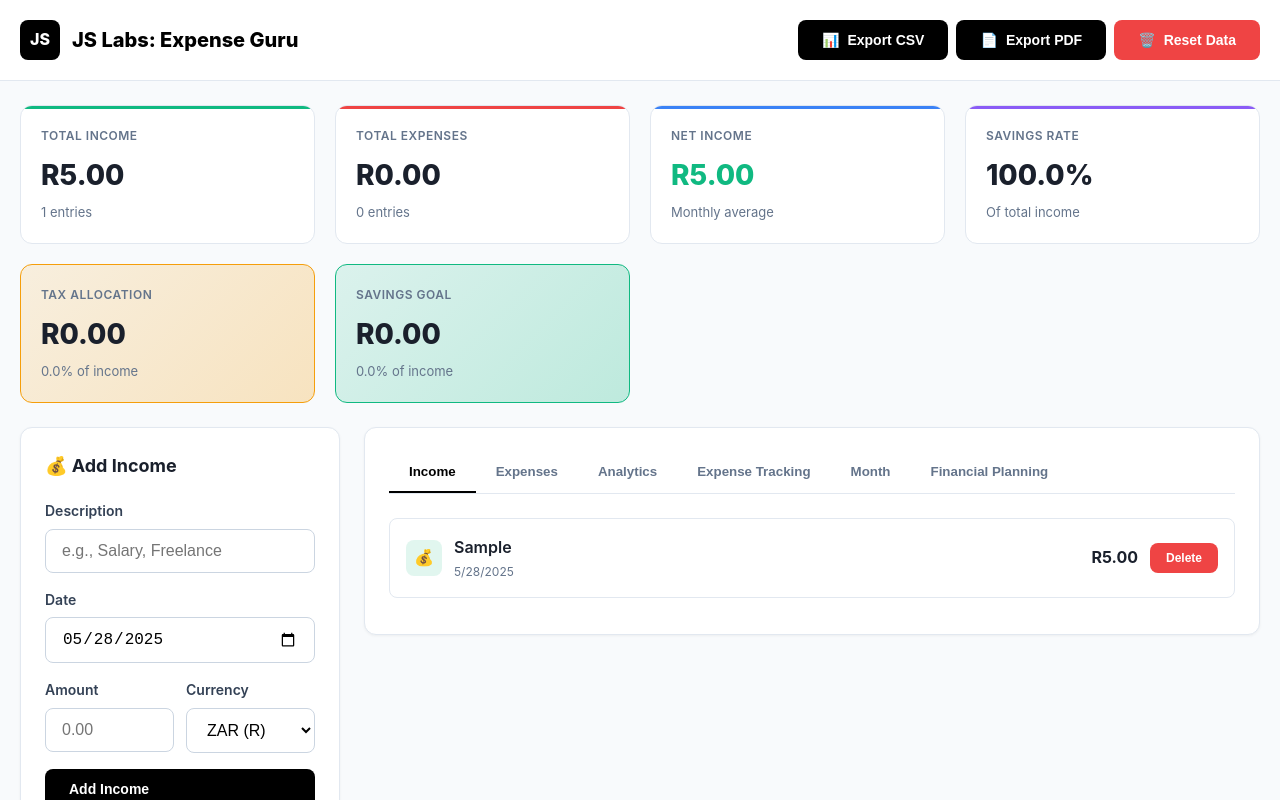
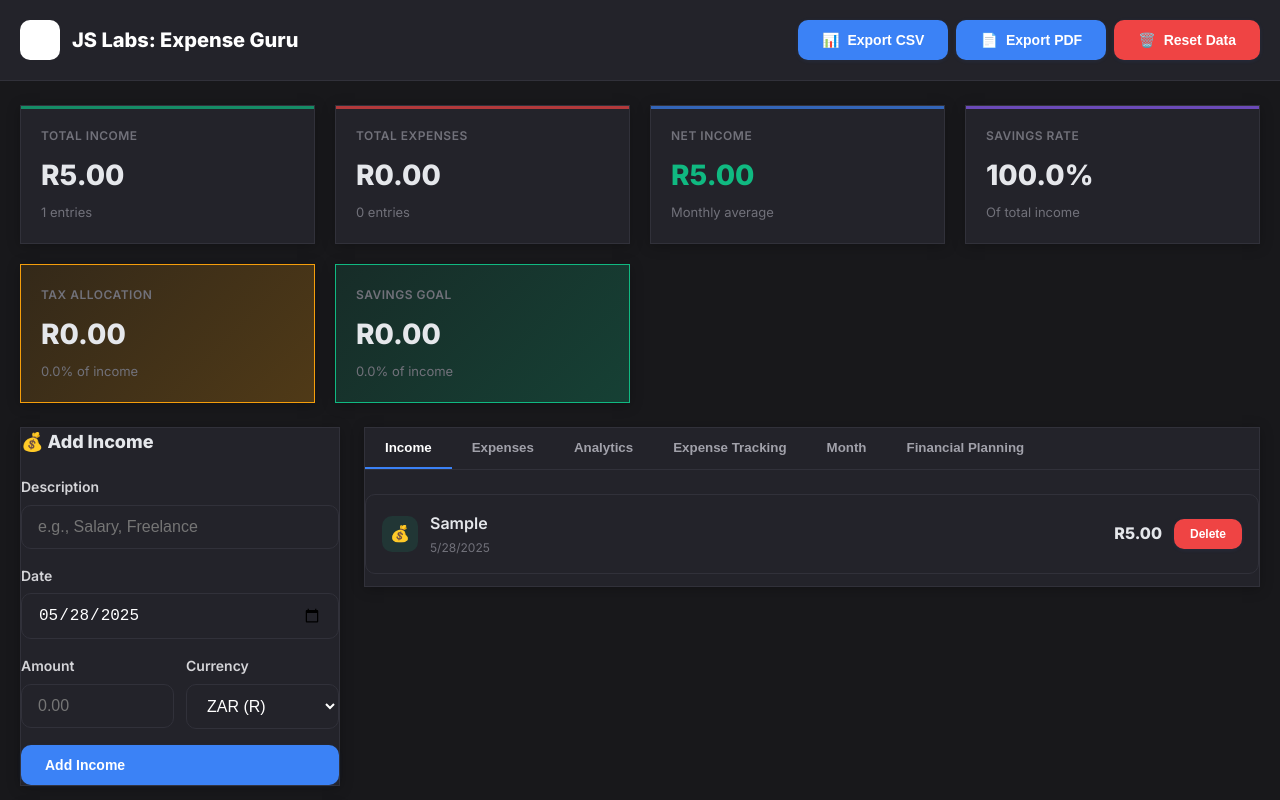
Before and after one commit to jslabxyz/js-labs-expense-guru, a plain HTML site: page index.html in a window 1280 px wide. Both pictures are taken after typing "Sample", "5" into the empty fields and a click on the button "Add Income". Shown: the top 800 px of the page. Drawn offline with nearby package versions, Linux system fonts and the light colour scheme.

Commit message:
Redesign: Apply dark, modern, high-contrast theme inspired by Basedash analytics UI

```diff
--- a/css/styles.css
+++ b/css/styles.css
@@ -1,3 +1,5 @@
+@import url('https://fonts.googleapis.com/css2?family=Inter:wght@400;600;800&display=swap');
+
 * {
     margin: 0;
     padding: 0;
@@ -5,29 +7,34 @@
 }
 
 :root {
-    --primary: #000;
-    --secondary: #1a202c;
+    --primary: #fff;
+    --secondary: #e5e7eb;
     --accent: #3b82f6;
     --success: #10b981;
     --danger: #ef4444;
     --warning: #f59e0b;
     --purple: #8b5cf6;
-    --gray-50: #f8fafc;
-    --gray-100: #f1f5f9;
-    --gray-200: #e2e8f0;
-    --gray-300: #cbd5e1;
-    --gray-400: #94a3b8;
-    --gray-500: #64748b;
-    --gray-600: #475569;
-    --gray-700: #334155;
-    --gray-800: #1e293b;
-    --gray-900: #0f172a;
-    --radius: 8px;
-    --transition: all 0.2s ease;
+    --gray-50: #18181b;
+    --gray-100: #23232a;
+    --gray-200: #26272b;
+    --gray-300: #31313a;
+    --gray-400: #3f3f46;
+    --gray-500: #71717a;
+    --gray-600: #a1a1aa;
+    --gray-700: #d4d4d8;
+    --gray-800: #e4e4e7;
+    --gray-900: #fff;
+    --radius: 10px;
+    --transition: all 0.2s cubic-bezier(.4,0,.2,1);
+    --card-bg: #23232a;
+    --text-primary: #fff;
+    --text-secondary: #a1a1aa;
+    --border-color: #31313a;
+    --bg-secondary: #18181b;
 }
 
 body {
-    font-family: -apple-system, BlinkMacSystemFont, 'Segoe UI', Roboto, sans-serif;
+    font-family: 'Inter', -apple-system, BlinkMacSystemFont, 'Segoe UI', Roboto, sans-serif;
     background: var(--gray-50);
     color: var(--secondary);
     line-height: 1.6;
@@ -41,8 +48,8 @@ body {
 }
 
 .header {
-    background: white;
-    border-bottom: 1px solid var(--gray-200);
+    background: var(--card-bg);
+    border-bottom: 1px solid var(--border-color);
     padding: 20px 0;
 }
 
@@ -81,8 +88,8 @@ body {
 
 /* Buttons */
 .btn {
-    background: var(--primary);
-    color: white;
+    background: var(--accent);
+    color: #fff;
     border: none;
     padding: 12px 24px;
     border-radius: var(--radius);
@@ -94,21 +101,22 @@ body {
     align-items: center;
     gap: 8px;
     white-space: nowrap;
+    box-shadow: 0 1px 4px rgba(59,130,246,0.10);
 }
 
 .btn:hover {
-    background: var(--gray-800);
-    transform: translateY(-1px);
+    background: #2563eb;
+    transform: translateY(-1px) scale(1.03);
 }
 
 .btn-secondary {
-    background: white;
+    background: var(--gray-100);
     color: var(--gray-700);
     border: 1px solid var(--gray-300);
 }
 
 .btn-secondary:hover {
-    background: var(--gray-50);
+    background: var(--gray-200);
 }
 
 .btn-sm {
@@ -121,7 +129,7 @@ body {
 }
 
 .btn-danger:hover {
-    background: #dc2626;
+    background: #b91c1c;
 }
 
 /* Forms */
@@ -140,17 +148,18 @@ body {
 .form-input, .form-select {
     width: 100%;
     padding: 12px 16px;
-    border: 1px solid var(--gray-300);
+    border: 1px solid var(--border-color);
     border-radius: var(--radius);
     font-size: 16px;
     transition: var(--transition);
-    background: white;
+    background: var(--gray-100);
+    color: var(--text-primary);
 }
 
 .form-input:focus, .form-select:focus {
     outline: none;
     border-color: var(--accent);
-    box-shadow: 0 0 0 3px rgba(59, 130, 246, 0.1);
+    box-shadow: 0 0 0 3px rgba(59,130,246,0.15);
 }
 
 .form-row {
@@ -160,12 +169,11 @@ body {
 }
 
 /* Cards */
-.card {
-    background: white;
-    border-radius: 12px;
-    padding: 24px;
-    border: 1px solid var(--gray-200);
-    box-shadow: 0 1px 3px rgba(0,0,0,0.05);
+.card, .metric-card, .calendar-view, .planning-section, .planning-summary, .month-card {
+    background: var(--card-bg);
+    border: 1px solid var(--border-color);
+    color: var(--text-primary);
+    box-shadow: 0 2px 12px rgba(0,0,0,0.25);
 }
 
 .card-header {
@@ -190,10 +198,7 @@ body {
 }
 
 .metric-card {
-    background: white;
-    border-radius: 12px;
     padding: 20px;
-    border: 1px solid var(--gray-200);
     position: relative;
     overflow: hidden;
 }
@@ -205,6 +210,7 @@ body {
     left: 0;
     right: 0;
     height: 3px;
+    opacity: 0.7;
 }
 
 .metric-card.income::before { background: var(--success); }
@@ -254,9 +260,10 @@ body {
 /* Tabs */
 .tabs {
     display: flex;
-    border-bottom: 1px solid var(--gray-200);
+    border-bottom: 1px solid var(--border-color);
     margin-bottom: 24px;
     overflow-x: auto;
+    background: var(--card-bg);
 }
 
 .tab {
@@ -264,7 +271,7 @@ body {
     border: none;
     background: none;
     font-weight: 600;
-    color: var(--gray-500);
+    color: var(--gray-600);
     cursor: pointer;
     border-bottom: 2px solid transparent;
     transition: var(--transition);
@@ -273,7 +280,7 @@ body {
 
 .tab.active {
     color: var(--primary);
-    border-bottom-color: var(--primary);
+    border-bottom-color: var(--accent);
 }
 
 .tab-content {
@@ -290,16 +297,17 @@ body {
     align-items: center;
     justify-content: space-between;
     padding: 16px;
-    border: 1px solid var(--gray-200);
+    border: 1px solid var(--border-color);
     border-radius: var(--radius);
     margin-bottom: 12px;
     transition: var(--transition);
-    background: white;
+    background: var(--gray-100);
+    color: var(--text-primary);
 }
 
 .entry-item:hover {
-    border-color: var(--gray-300);
-    box-shadow: 0 2px 8px rgba(0,0,0,0.08);
+    border-color: var(--accent);
+    box-shadow: 0 2px 8px rgba(59,130,246,0.10);
 }
 
 .entry-info {
@@ -381,8 +389,9 @@ body {
     align-items: center;
     justify-content: space-between;
     padding: 12px;
-    background: var(--gray-50);
+    background: var(--gray-100);
     border-radius: var(--radius);
+    color: var(--text-primary);
 }
 
 .category-info {
@@ -395,6 +404,7 @@ body {
     width: 12px;
     height: 12px;
     border-radius: 50%;
+    border: 1px solid var(--border-color);
 }
 
 .category-amount {
@@ -410,11 +420,8 @@ body {
 
 /* Monthly View Styles */
 .month-card {
-    background: var(--card-bg);
-    border-radius: 8px;
     padding: 1.5rem;
     margin-bottom: 1rem;
-    box-shadow: 0 1px 3px rgba(0, 0, 0, 0.1);
 }
 
 .month-card h4 {
@@ -488,14 +495,6 @@ body {
     color: var(--text-primary);
 }
 
-.category-item {
-    display: flex;
-    justify-content: space-between;
-    align-items: center;
-    padding: 0.5rem;
-    border-bottom: 1px solid var(--border-color);
-}
-
 .category-item:last-child {
     border-bottom: none;
 }
@@ -535,7 +534,8 @@ canvas {
     width: 100%;
     border-collapse: separate;
     border-spacing: 0;
-    background: white;
+    background: var(--card-bg);
+    color: var(--text-primary);
     border-radius: 12px;
     overflow: hidden;
     box-shadow: 0 1px 3px rgba(0,0,0,0.05);
@@ -544,10 +544,10 @@ canvas {
 #expenseTable th, #expenseTable td {
     padding: 14px 12px;
     text-align: left;
-    border-bottom: 1px solid var(--gray-200);
+    border-bottom: 1px solid var(--border-color);
 }
 #expenseTable th {
-    background: var(--gray-100);
+    background: var(--gray-200);
     font-size: 14px;
     font-weight: 700;
     color: var(--gray-700);
@@ -564,23 +564,23 @@ canvas {
     border-radius: 999px;
     font-size: 12px;
     font-weight: 600;
-    background: var(--gray-100);
+    background: var(--gray-200);
     color: var(--gray-700);
     margin-right: 4px;
 }
 .badge-category {
     background: var(--accent);
-    color: white;
+    color: #fff;
 }
 .badge-type {
-    background: var(--gray-200);
+    background: var(--gray-300);
     color: var(--gray-700);
 }
-.badge-type-onceoff { background: #f59e0b; color: white; }
-.badge-type-recurring { background: #10b981; color: white; }
-.badge-type-daytoday { background: #3b82f6; color: white; }
-.badge-type-annual { background: #8b5cf6; color: white; }
-.badge-type-monthly { background: #10b981; color: white; }
+.badge-type-onceoff { background: #f59e0b; color: #fff; }
+.badge-type-recurring { background: #10b981; color: #fff; }
+.badge-type-daytoday { background: #3b82f6; color: #fff; }
+.badge-type-annual { background: #8b5cf6; color: #fff; }
+.badge-type-monthly { background: #10b981; color: #fff; }
 
 /* Responsive Adjustments */
 @media (max-width: 768px) {
@@ -664,10 +664,7 @@ textarea.form-input {
 
 /* Calendar View */
 .calendar-view {
-    background: white;
-    border-radius: 12px;
     padding: 1.5rem;
-    box-shadow: 0 1px 3px rgba(0,0,0,0.1);
     margin-bottom: 1.5rem;
 }
 
@@ -791,10 +788,8 @@ textarea.form-input {
 }
 
 .planning-section {
-    background: var(--card-bg);
     padding: 1.5rem;
-    border-radius: 8px;
-    box-shadow: 0 1px 3px rgba(0, 0, 0, 0.1);
+    margin-bottom: 2rem;
 }
 
 .planning-section h4 {
@@ -810,10 +805,8 @@ textarea.form-input {
 }
 
 .planning-summary {
-    background: var(--card-bg);
     padding: 1.5rem;
-    border-radius: 8px;
-    box-shadow: 0 1px 3px rgba(0, 0, 0, 0.1);
+    margin-bottom: 2rem;
 }
 
 .planning-summary h4 {
@@ -854,3 +847,12 @@ textarea.form-input {
     background: linear-gradient(135deg, #10b98120, #10b98140);
     border-color: #10b981;
 }
+
+::-webkit-scrollbar {
+    width: 8px;
+    background: var(--gray-100);
+}
+::-webkit-scrollbar-thumb {
+    background: var(--gray-300);
+    border-radius: 8px;
+}
```
